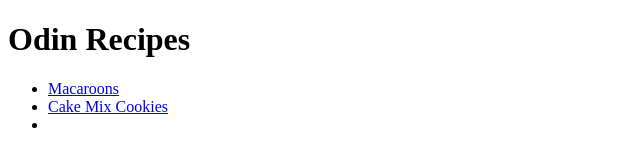
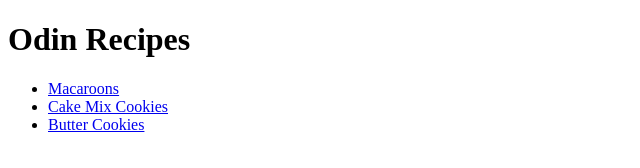
Before and after one commit to Horus222/odin-recipes, a plain HTML site: page index.html in a window 1280 px wide. Shown: the whole page, without its empty margins (0-640 px from the left). Drawn offline with Linux system fonts and the light colour scheme.

Commit message:
added butter cookies link

```diff
--- a/index.html
+++ b/index.html
@@ -10,7 +10,8 @@
      <ul>
     <li><a href=".//recipes/macaroons.html">Macaroons</a></li>
     <li><a href=".//recipes/cake-mix-cookies.html">Cake Mix Cookies</a></li>
-    <li><a href=".//recipes/butter-cookies.html"></a></li>
+    <li><a href=".//recipes/butter-cookies.html">Butter Cookies</a></li>
+
 </ul>
 
 
```
